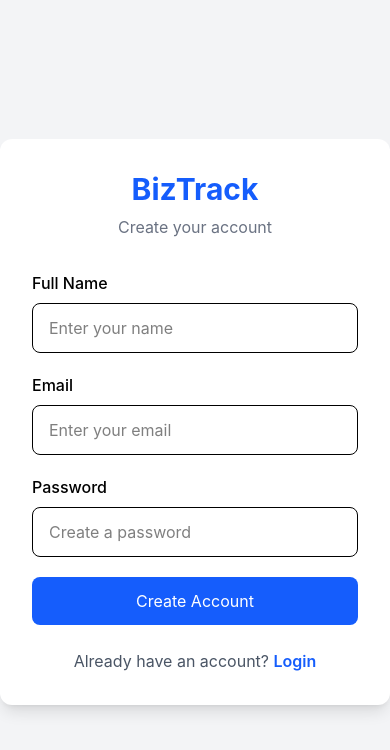
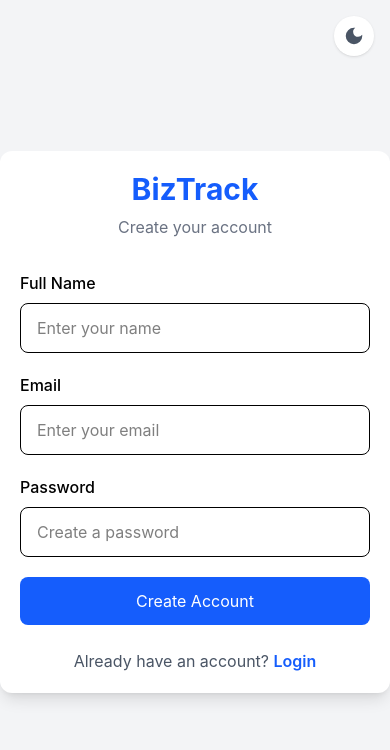
Before and after one commit to Cedric-Raichand/BizTrack, a React (Vite) app in the folder frontend/: page /register in a window 390 px wide. Shown: the top 750 px of the page. Built offline with nearby package versions, Linux system fonts and the light colour scheme; no server answers.

Commit message:
add theme toggle and mobile padding to auth pages for register.jsx

```diff
--- a/frontend/src/pages/Register.jsx
+++ b/frontend/src/pages/Register.jsx
@@ -3,6 +3,7 @@
 
 import API from "../api/axios";
 import { toast } from "react-toastify";
+import ThemeToggle from "../components/ThemeToggle";
 
 
 function Register() {
@@ -126,9 +127,11 @@
   return (
 
     <div className="min-h-screen flex items-center justify-center bg-gray-100">
+        <ThemeToggle className="fixed top-4 right-4 z-10 bg-white shadow" />
 
 
-      <div className="w-full max-w-md bg-white p-8 rounded-xl shadow-lg">
+
+      <div className="w-full max-w-md bg-white p-5 sm:p-8 rounded-xl shadow-lg">
 
 
         <h1 className="text-3xl font-bold text-center text-blue-600 mb-2">
```
